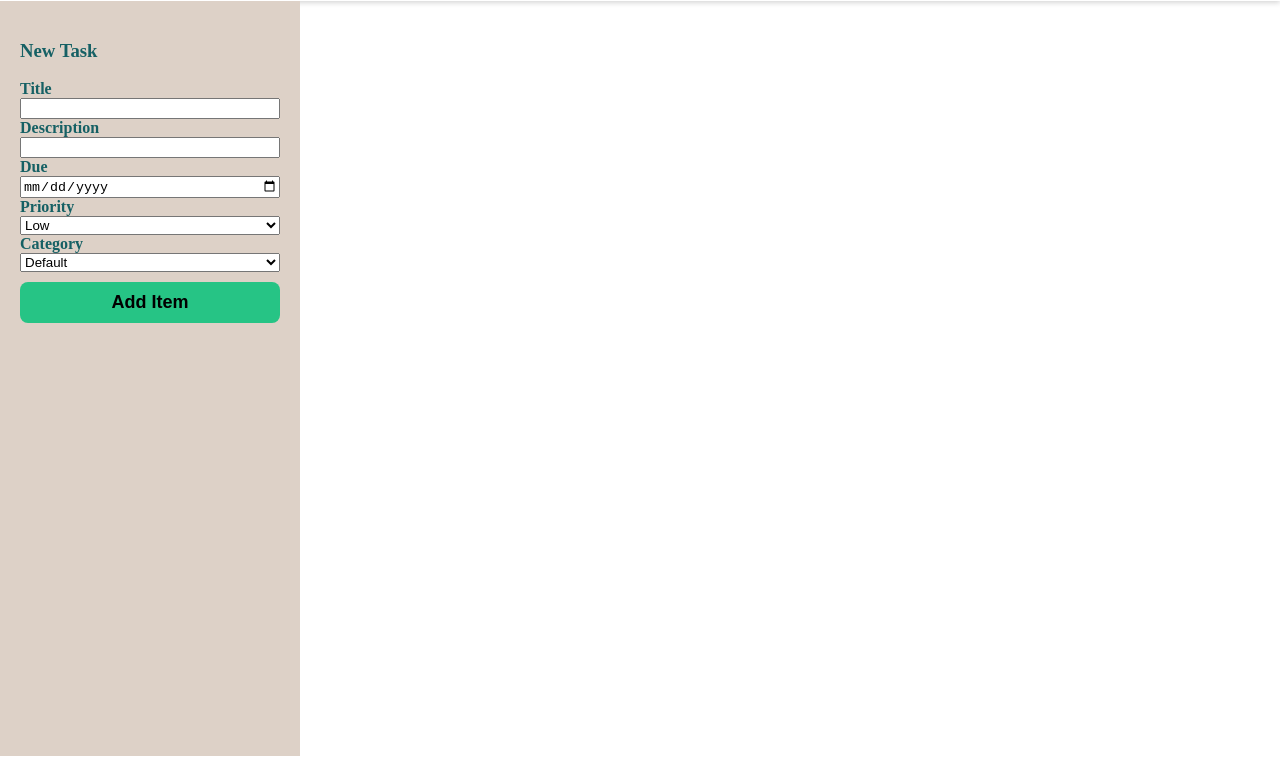
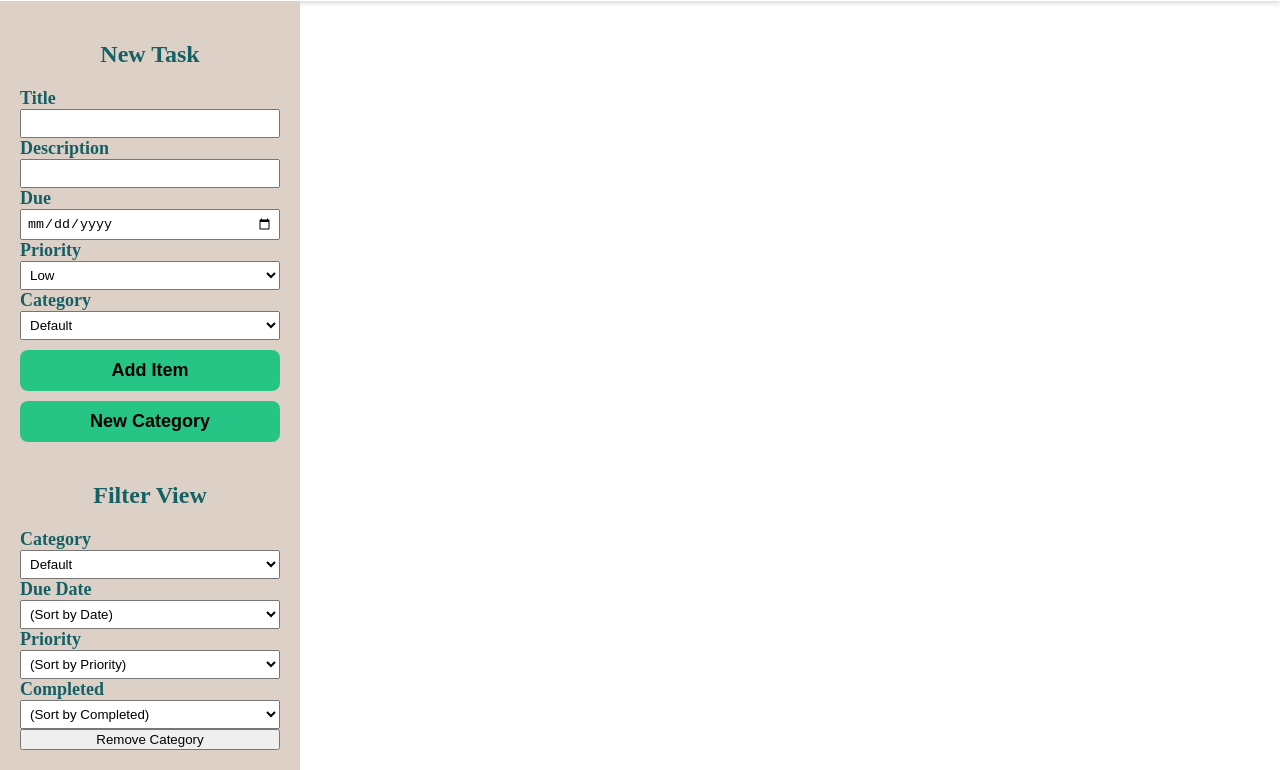
Before and after one commit to oaksvirals/todo-list, a website built with webpack: page src/template.html in a window 1280 px wide. Shown: the part 44-814 px from the top of the page. Built offline with nearby package versions, Linux system fonts and the light colour scheme.

Commit message:
Styling for sidebar
Finished new task area. Added filter view area. Started on options.

```diff
--- a/src/categories.js
+++ b/src/categories.js
@@ -2,7 +2,7 @@ import { indexOf } from "lodash";
 
 export { categories, makeCategory, removeCategory };
 
-const categories = ['default'];
+const categories = ['Default'];
 
 function makeCategory(name) {
 
--- a/src/index.js
+++ b/src/index.js
@@ -33,10 +33,31 @@ const makeBacon = makeTodo('make bacon', 'make it hot', 'tomorrow', 'high');
 const makeHam = makeTodo('make ham', 'make it greasy', 'tonight', 'low');
 const makeChicken = makeTodo('make chicken', 'make it cold', 'morning', 'medium');
 
-makeCategory('kitchen');
+makeCategory('Kitchen');
 changePriority('make bacon', 'low');
 // removeCategory('kitchen');
 changeCategory('make bacon', 'kitchen');
 
 console.log(todoList);
 console.log(categories);
+
+// category handling
+const category = document.querySelector('#category');
+const filterCategory = document.querySelector('#filterCategory');
+
+function displayCategories() {
+
+    for (let i = 0; i < categories.length; i++) {
+        const categoryOption = document.createElement('option');
+        category.appendChild(categoryOption);
+        categoryOption.textContent = categories[i];
+        categoryOption.setAttribute('value', categories[i]);
+
+        const filterOption = document.createElement('option');
+        filterCategory.appendChild(filterOption);
+        filterOption.textContent = categories[i];
+        filterOption.setAttribute('value', categories[i]);
+    };
+};
+
+displayCategories();
--- a/src/style.css
+++ b/src/style.css
@@ -49,13 +49,23 @@ aside {
     color: var(--main);
 }
 
+.newTasks h2 {
+    text-align: center;
+}
+
 .newTasks input, select, button {
     display: block;
     width: 100%;
+    outline: none;
 }
 
 .newTasks label {
     font-weight: bold;
+    font-size: 18px;
+}
+
+.newTasks input, select {
+    padding: 5px;
 }
 
 .newTasks button {
@@ -72,3 +82,17 @@ aside {
     cursor: pointer;
     transform: scale(0.95);
 }
+
+.filter {
+    color: var(--main);
+}
+
+.filter h2 {
+    padding-top: 20px;
+    text-align: center;
+}
+
+.filter label {
+    font-weight: bold;
+    font-size: 18px;
+}
--- a/src/template.html
+++ b/src/template.html
@@ -12,7 +12,7 @@
         </header>
         <aside>
             <section class="newTasks">
-                <h3>New Task</h3>
+                <h2>New Task</h2>
                 <label for="title">Title</label>
                 <input type="text" id="title" name="title" />
                 <label for="description">Description</label>
@@ -27,9 +27,37 @@
                 </select>
                 <label for="category">Category</label>
                 <select name="category" id="category">
-                    <option value="default">Default</option>
                 </select>
-                <button>Add Item</button>
+                <button id="addItem">Add Item</button>
+                <button id="newCategory">New Category</button>
+            </section>
+            <section class="filter">
+                <h2>Filter View</h2>
+                <label for="filterCategory">Category</label>
+                <select name="filterCategory" id="filterCategory">
+                </select>
+                <label for="filterDate">Due Date</label>
+                <select name="filterDate" id="filterDate">
+                    <option value="none">(Sort by Date)</option>
+                    <option value="ascending">Ascending</option>
+                    <option value="descending">Descending</option>
+                </select>
+                <label for="filterPriority">Priority</label>
+                <select name="filterPriority" id="filterPriority">
+                    <option value="none">(Sort by Priority)</option>
+                    <option value="filterLow">Low</option>
+                    <option value="filterMedium">Medium</option>
+                    <option value="filterHigh">High</option>
+                </select>
+                <label for="filterCompleted">Completed</label>
+                <select name="filterCompleted" id="filterCompleted">
+                    <option value="none">(Sort by Completed)</option>
+                    <option value="filteredYesComplete">Completed</option>
+                    <option value="filteredNoComplete">Not Completed</option>
+                </select>
+            </section>
+            <section class="options">
+                <button class="deleteCategory">Remove Category</button>
             </section>
         </aside>
         <main></main>
```
